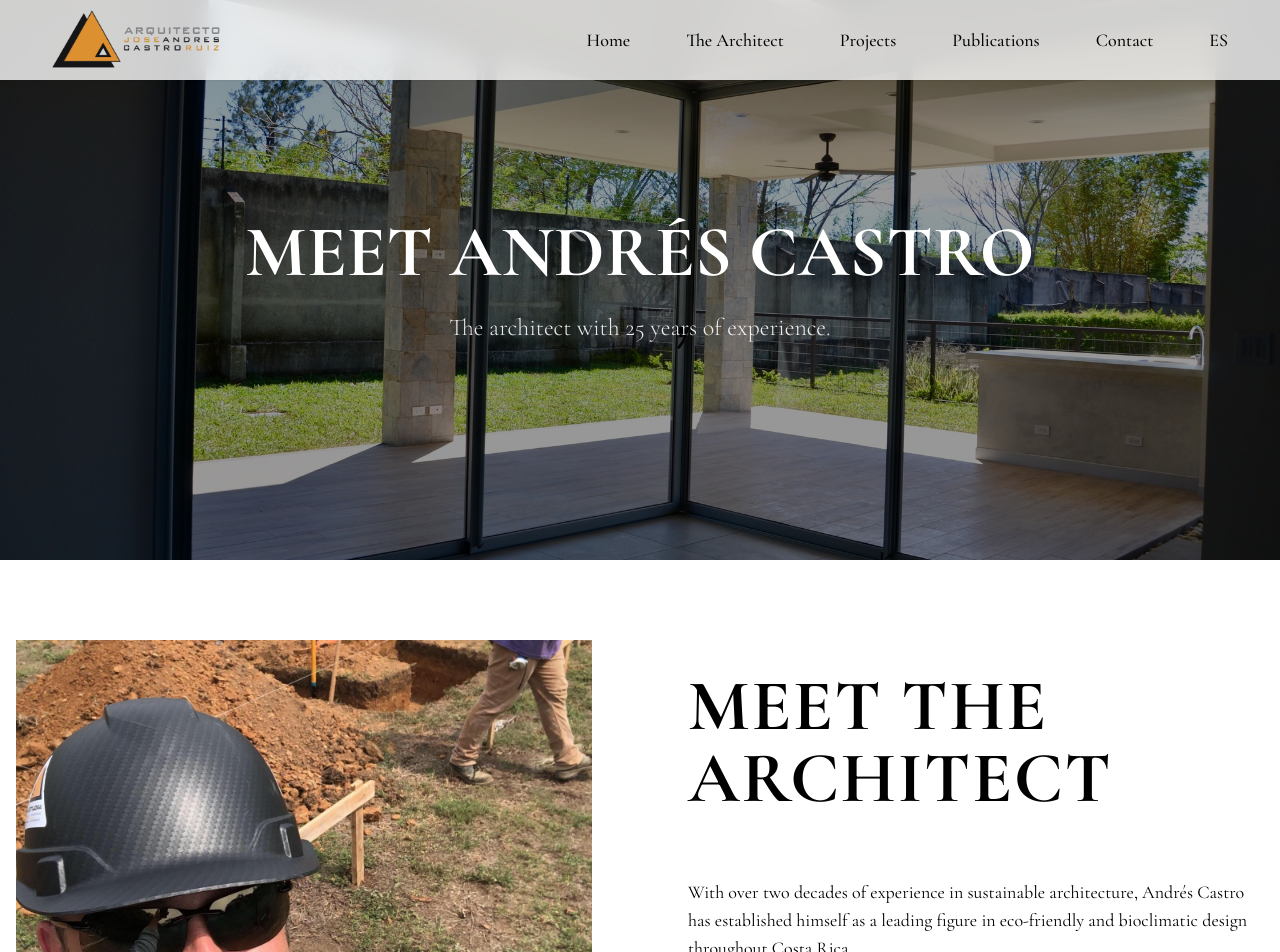
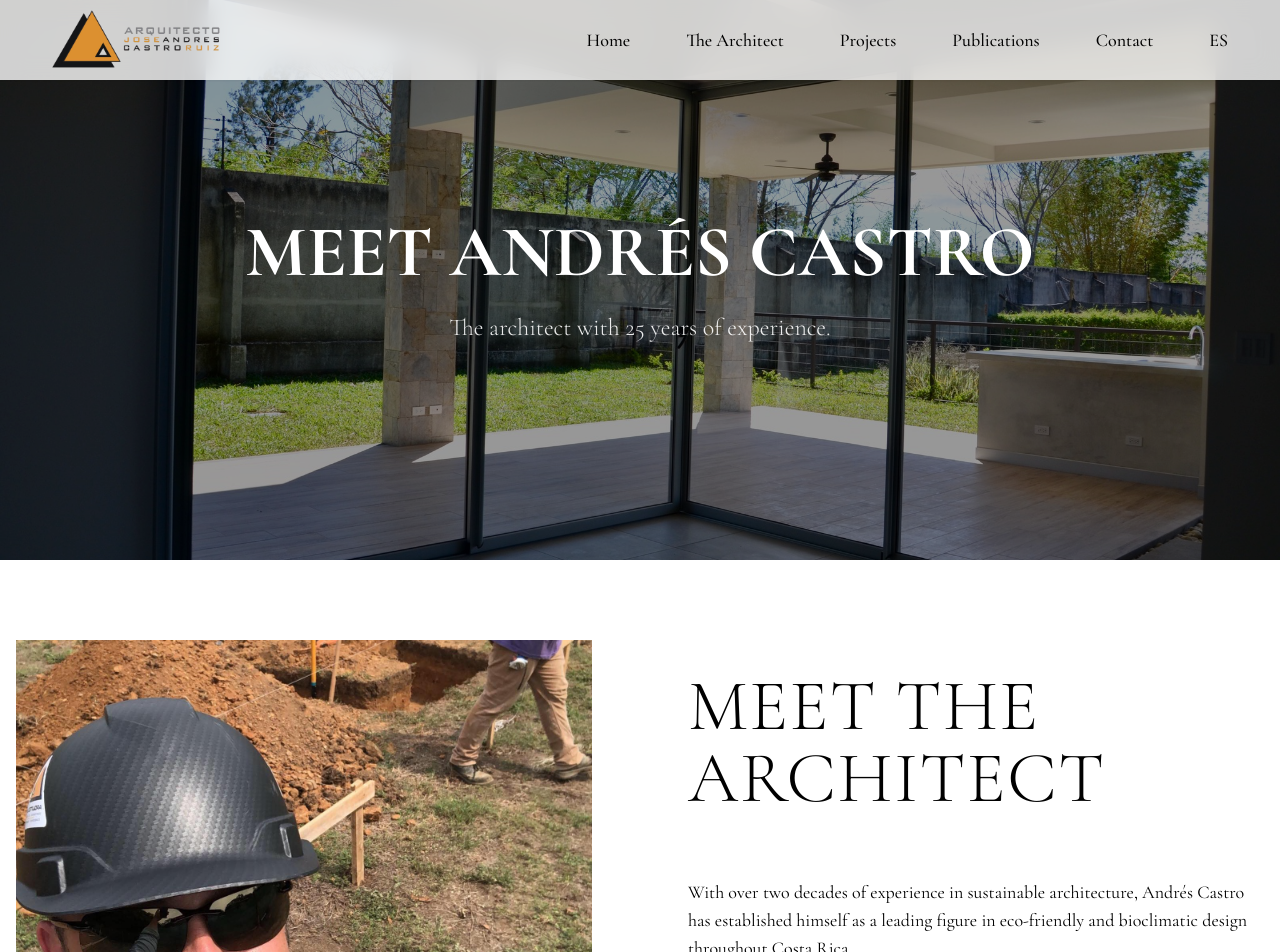
Before and after one commit to botflowlab/AndresCastroWebsite, a React (Vite) app: page /arquitecto in a window 1280 px wide. Shown: the top 952 px of the page. Built offline with nearby package versions, Linux system fonts and the light colour scheme; a web font is replaced by a local one.

Commit message:
Updated About.jsx

```diff
--- a/src/pages/architect/About.jsx
+++ b/src/pages/architect/About.jsx
@@ -19,7 +19,7 @@ export default function About() {
 
           {/* Right side - Content */}
           <div className="w-full md:w-3/4">
-            <h2 className="text-5xl md:text-7xl font-bold mb-16 tracking-wide">
+            <h2 className="text-5xl md:text-7xl font-light mb-16 tracking-wide">
               MEET THE ARCHITECT
             </h2>
             <div className="space-y-6 text-lg text-black-600">
```
